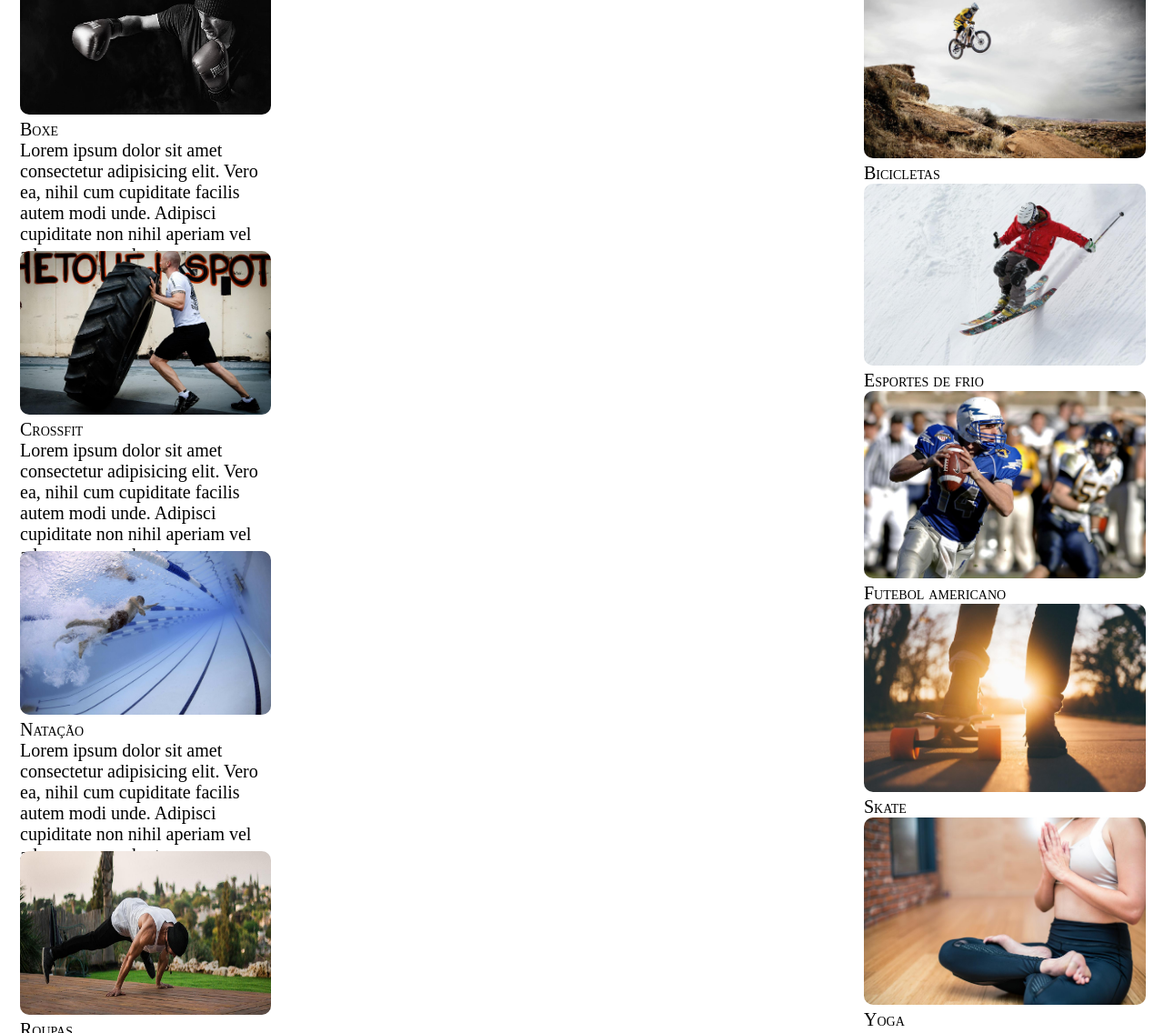
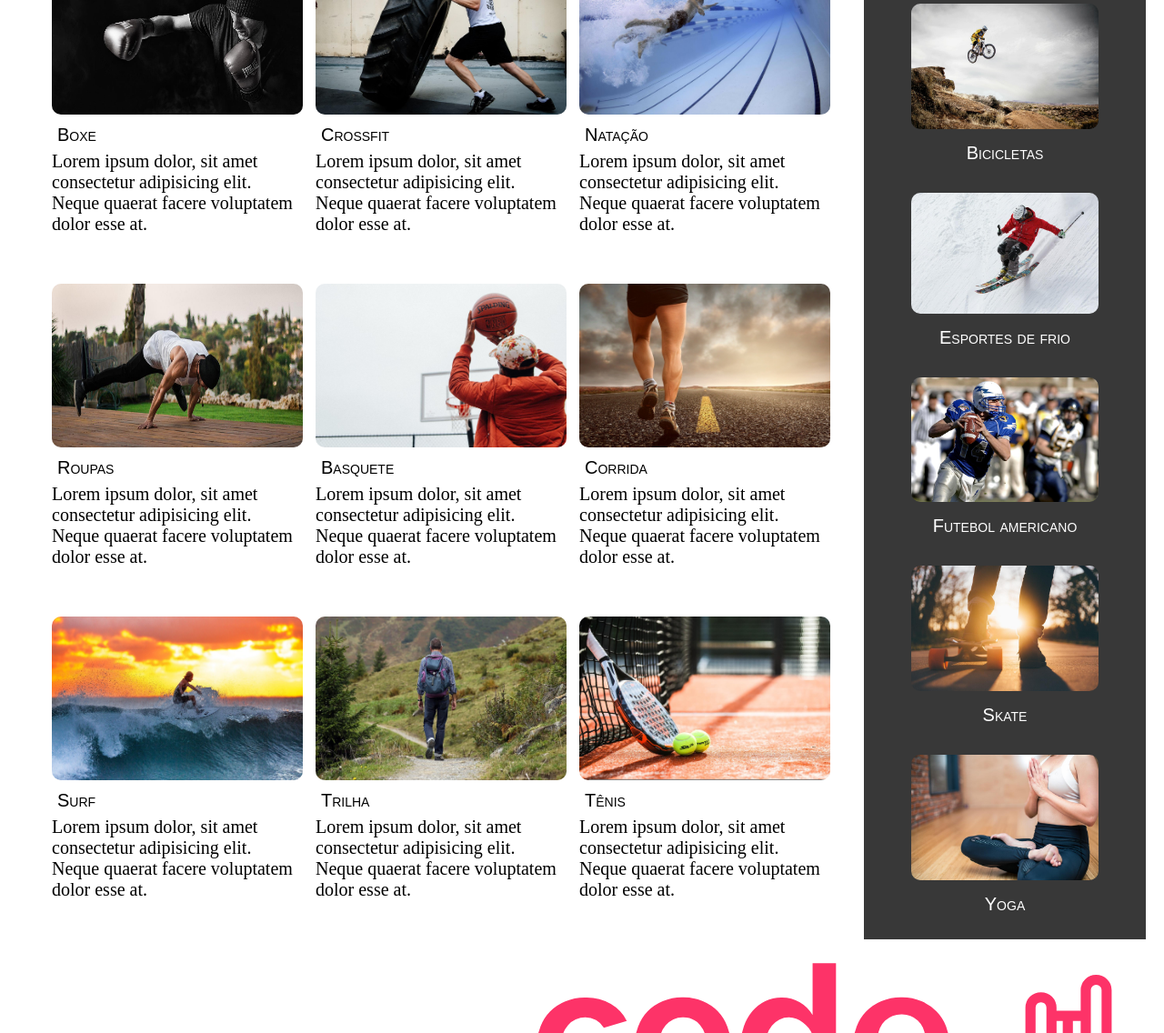
Before and after one commit to joaoeduardogomes/curso-fullstack-onebitcode, a plain HTML site: page 02 Módulo CSS/grid + flexbox/index.html in a window 1280 px wide. Shown: the part 244-1380 px from the top of the page at 91% size. Drawn offline with Linux system fonts and the light colour scheme.

Commit message:
flexbox grid exercise - part 4 done

```diff
--- a/02 Módulo CSS/grid + flexbox/index.html
+++ b/02 Módulo CSS/grid + flexbox/index.html
@@ -27,70 +27,70 @@
                 <div class="categoryCard">
                     <img src="img/boxe.jpg" alt="mainCardImg" class="mainCardImg">
                     <p class="mainCategoryCardTitle">Boxe</p>
-                    <p class="mainCategoryCardDescription">Lorem ipsum dolor sit amet consectetur adipisicing elit. Vero ea, nihil cum cupiditate facilis autem modi unde. Adipisci cupiditate non nihil aperiam vel ad magnam, voluptas exercitationem, dolore possimus voluptate!</p>
+                    <p class="mainCategoryCardDescription">Lorem ipsum dolor, sit amet consectetur adipisicing elit. Neque quaerat facere voluptatem dolor esse at.</p>
                 </div>
                 <div class="categoryCard">
                     <img src="img/crossfit.jpg" alt="mainCardImg" class="mainCardImg">
                     <p class="mainCategoryCardTitle">Crossfit</p>
-                    <p class="mainCategoryCardDescription">Lorem ipsum dolor sit amet consectetur adipisicing elit. Vero ea, nihil cum cupiditate facilis autem modi unde. Adipisci cupiditate non nihil aperiam vel ad magnam, voluptas exercitationem, dolore possimus voluptate!</p>
+                    <p class="mainCategoryCardDescription">Lorem ipsum dolor, sit amet consectetur adipisicing elit. Neque quaerat facere voluptatem dolor esse at.</p>
                 </div>
                 <div class="categoryCard">
                     <img src="img/natacao.jpg" alt="mainCardImg" class="mainCardImg">
                     <p class="mainCategoryCardTitle">Natação</p>
-                    <p class="mainCategoryCardDescription">Lorem ipsum dolor sit amet consectetur adipisicing elit. Vero ea, nihil cum cupiditate facilis autem modi unde. Adipisci cupiditate non nihil aperiam vel ad magnam, voluptas exercitationem, dolore possimus voluptate!</p>
+                    <p class="mainCategoryCardDescription">Lorem ipsum dolor, sit amet consectetur adipisicing elit. Neque quaerat facere voluptatem dolor esse at.</p>
                 </div>
                 <div class="categoryCard">
                     <img src="img/roupas.jpg" alt="mainCardImg" class="mainCardImg">
                     <p class="mainCategoryCardTitle">Roupas</p>
-                    <p class="mainCategoryCardDescription">Lorem ipsum dolor sit amet consectetur adipisicing elit. Vero ea, nihil cum cupiditate facilis autem modi unde. Adipisci cupiditate non nihil aperiam vel ad magnam, voluptas exercitationem, dolore possimus voluptate!</p>
+                    <p class="mainCategoryCardDescription">Lorem ipsum dolor, sit amet consectetur adipisicing elit. Neque quaerat facere voluptatem dolor esse at.</p>
                 </div>
                 <div class="categoryCard">
                     <img src="img/basquete.jpg" alt="mainCardImg" class="mainCardImg">
                     <p class="mainCategoryCardTitle">Basquete</p>
-                    <p class="mainCategoryCardDescription">Lorem ipsum dolor sit amet consectetur adipisicing elit. Vero ea, nihil cum cupiditate facilis autem modi unde. Adipisci cupiditate non nihil aperiam vel ad magnam, voluptas exercitationem, dolore possimus voluptate!</p>
+                    <p class="mainCategoryCardDescription">Lorem ipsum dolor, sit amet consectetur adipisicing elit. Neque quaerat facere voluptatem dolor esse at.</p>
                 </div>
                 <div class="categoryCard">
                     <img src="img/corrida.jpg" alt="mainCardImg" class="mainCardImg">
                     <p class="mainCategoryCardTitle">Corrida</p>
-                    <p class="mainCategoryCardDescription">Lorem ipsum dolor sit amet consectetur adipisicing elit. Vero ea, nihil cum cupiditate facilis autem modi unde. Adipisci cupiditate non nihil aperiam vel ad magnam, voluptas exercitationem, dolore possimus voluptate!</p>
+                    <p class="mainCategoryCardDescription">Lorem ipsum dolor, sit amet consectetur adipisicing elit. Neque quaerat facere voluptatem dolor esse at.</p>
                 </div>
                 <div class="categoryCard">
                     <img src="img/surf.jpg" alt="mainCardImg" class="mainCardImg">
                     <p class="mainCategoryCardTitle">Surf</p>
-                    <p class="mainCategoryCardDescription">Lorem ipsum dolor sit amet consectetur adipisicing elit. Vero ea, nihil cum cupiditate facilis autem modi unde. Adipisci cupiditate non nihil aperiam vel ad magnam, voluptas exercitationem, dolore possimus voluptate!</p>
+                    <p class="mainCategoryCardDescription">Lorem ipsum dolor, sit amet consectetur adipisicing elit. Neque quaerat facere voluptatem dolor esse at.</p>
                 </div>
                 <div class="categoryCard">
                     <img src="img/trilha.jpg" alt="mainCardImg" class="mainCardImg">
                     <p class="mainCategoryCardTitle">Trilha</p>
-                    <p class="mainCategoryCardDescription">Lorem ipsum dolor sit amet consectetur adipisicing elit. Vero ea, nihil cum cupiditate facilis autem modi unde. Adipisci cupiditate non nihil aperiam vel ad magnam, voluptas exercitationem, dolore possimus voluptate!</p>
+                    <p class="mainCategoryCardDescription">Lorem ipsum dolor, sit amet consectetur adipisicing elit. Neque quaerat facere voluptatem dolor esse at.</p>
                 </div>
                 <div class="categoryCard">
                     <img src="img/tenis.jpg" alt="mainCardImg" class="mainCardImg">
                     <p class="mainCategoryCardTitle">Tênis</p>
-                    <p class="mainCategoryCardDescription">Lorem ipsum dolor sit amet consectetur adipisicing elit. Vero ea, nihil cum cupiditate facilis autem modi unde. Adipisci cupiditate non nihil aperiam vel ad magnam, voluptas exercitationem, dolore possimus voluptate!</p>
+                    <p class="mainCategoryCardDescription">Lorem ipsum dolor, sit amet consectetur adipisicing elit. Neque quaerat facere voluptatem dolor esse at.</p>
                 </div>
 
             </main>
 
             <aside class="sidebarContent">
                 <p>Categorias Extras</p>
-                <div>
+                <div class="sidebarCard">
                     <img src="img/bicicletas.jpg" alt="sidebarCardImg" class="sidebarCardImg">
                     <p class="sidebarCardTitle">Bicicletas</p>
                 </div>
-                <div>
+                <div class="sidebarCard">
                     <img src="img/esportesNaNeve.jpg" alt="sidebarCardImg" class="sidebarCardImg">
                     <p class="sidebarCardTitle">Esportes de frio</p>
                 </div>
-                <div>
+                <div class="sidebarCard">
                     <img src="img/futebolAmericano.jpg" alt="sidebarCardImg" class="sidebarCardImg">
                     <p class="sidebarCardTitle">Futebol americano</p>
                 </div>
-                <div>
+                <div class="sidebarCard">
                     <img src="img/skate.jpg" alt="sidebarCardImg" class="sidebarCardImg">
                     <p class="sidebarCardTitle">Skate</p>
                 </div>
-                <div>
+                <div class="sidebarCard">
                     <img src="img/yoga.jpg" alt="sidebarCardImg" class="sidebarCardImg">
                     <p class="sidebarCardTitle">Yoga</p>
                 </div>
--- a/02 Módulo CSS/grid + flexbox/style.css
+++ b/02 Módulo CSS/grid + flexbox/style.css
@@ -68,6 +68,7 @@
     grid-template-areas: "mainContent sidebarContent";
     padding: 20px;
     flex: 1 0 auto;
+    /* grid-auto-rows: minmax(100px, auto); */
 }
 
 .mainCardImg {
@@ -77,7 +78,6 @@
 }
 .sidebarCardImg {
     width: 100%;
-    height: 100%;
     border-radius: 10px;
 }
 
@@ -89,3 +89,46 @@
     transition: all 0.5s ease-in-out;
     cursor: pointer;
 }
+.categoryCard:hover {
+    border-color: black;
+}
+
+.mainContent {
+    display: flex;
+    flex-wrap: wrap;
+    justify-content: center;
+    gap: 10px;
+    grid-area: mainContent;
+}
+
+.mainCategoryCardTitle {
+    font-family: Arial, Helvetica, sans-serif;
+    padding: 6px;
+}
+
+.sidebarContent {
+    background-color: #383838;
+    color: white;
+    padding: 16px;
+    display: flex;
+    flex-direction: column;
+    align-items: center;
+    min-width: 300px;
+    grid-area: sidebarContent;
+    gap: 20px;
+}
+.sidebarCard {
+    width: 75%;
+    border: 1px solid transparent;
+    border-radius: 10px;
+    transition: all 0.5s ease-in-out;
+    cursor: pointer;
+}
+.sidebarCard:hover {
+    border-color: gainsboro;
+}
+.sidebarCardTitle {
+    font-family: Arial, Helvetica, sans-serif;
+    text-align: center;
+    padding: 10px;
+}
```
